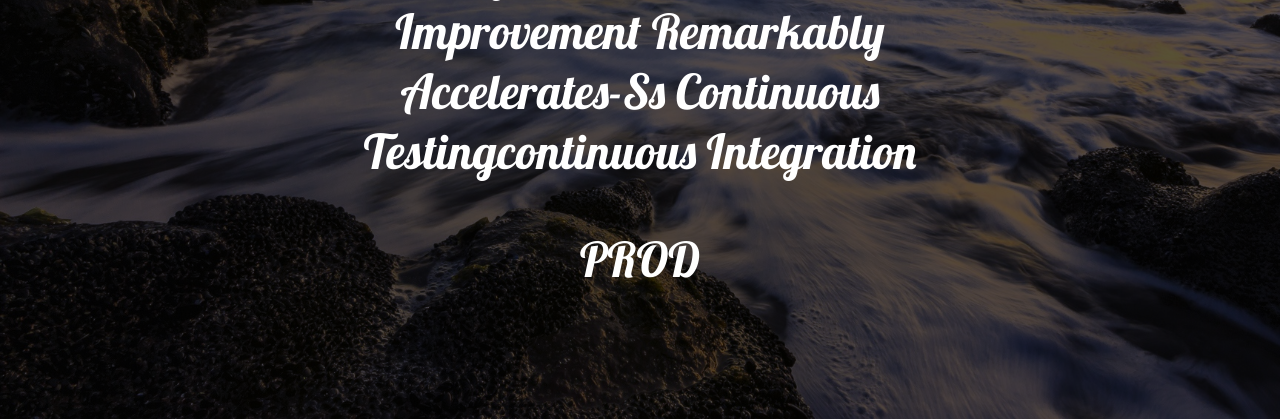
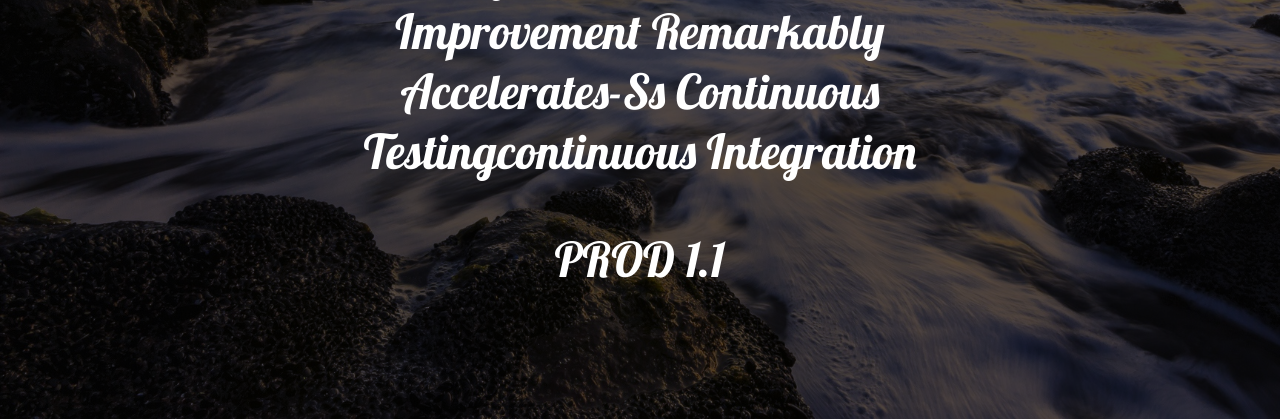
Before and after one commit to DenisPlastinin/cicd-buzz, a Flask app: page / in a window 1280 px wide. Shown: the part 381-800 px from the top of the page. Run offline with Flask 2, Linux system fonts and the light colour scheme.

Commit message:
add prod 1.1

```diff
--- a/templates/index.html
+++ b/templates/index.html
@@ -29,7 +29,7 @@
   <body>
     <div class="buzz">
       <p class="buzz">{{ buzz }}</p>
-      <p class="buzz"> PROD </p>
+      <p class="buzz"> PROD 1.1</p>
     </div>
   </body>
 </html>
```
